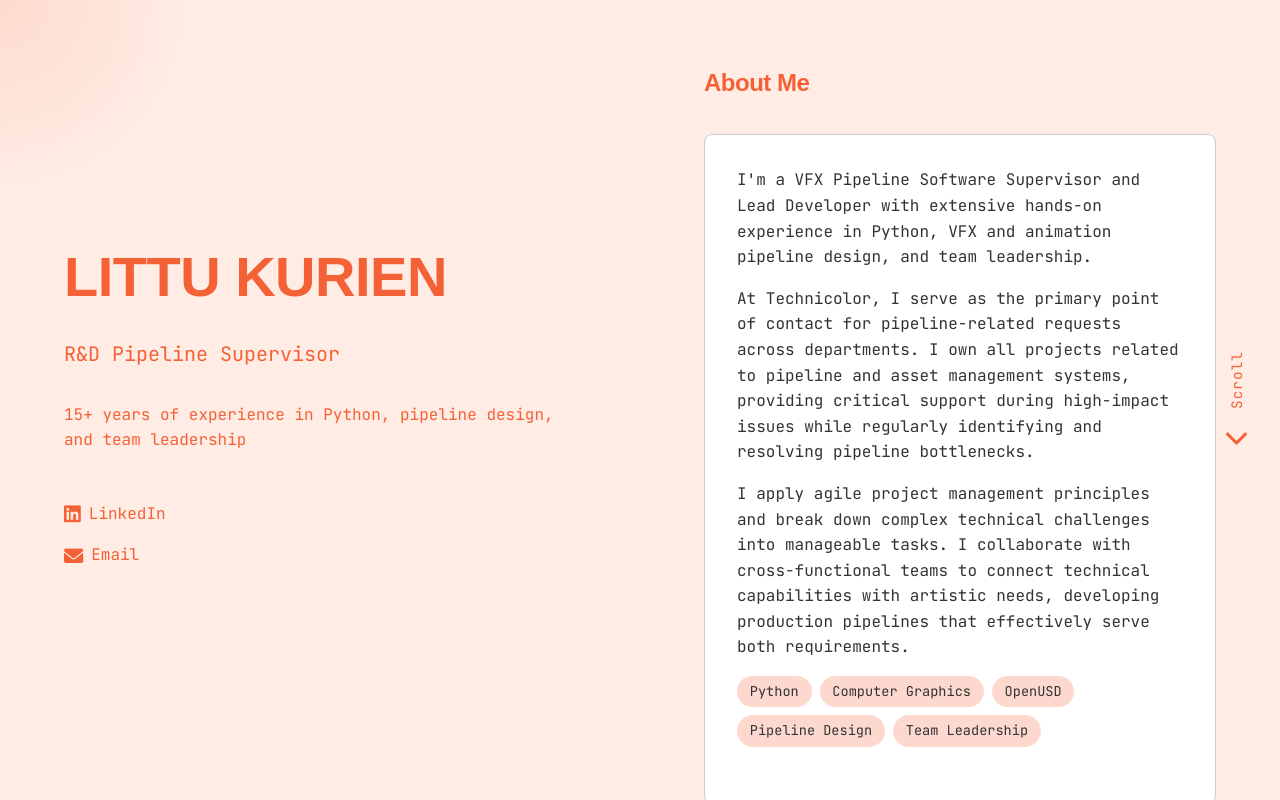
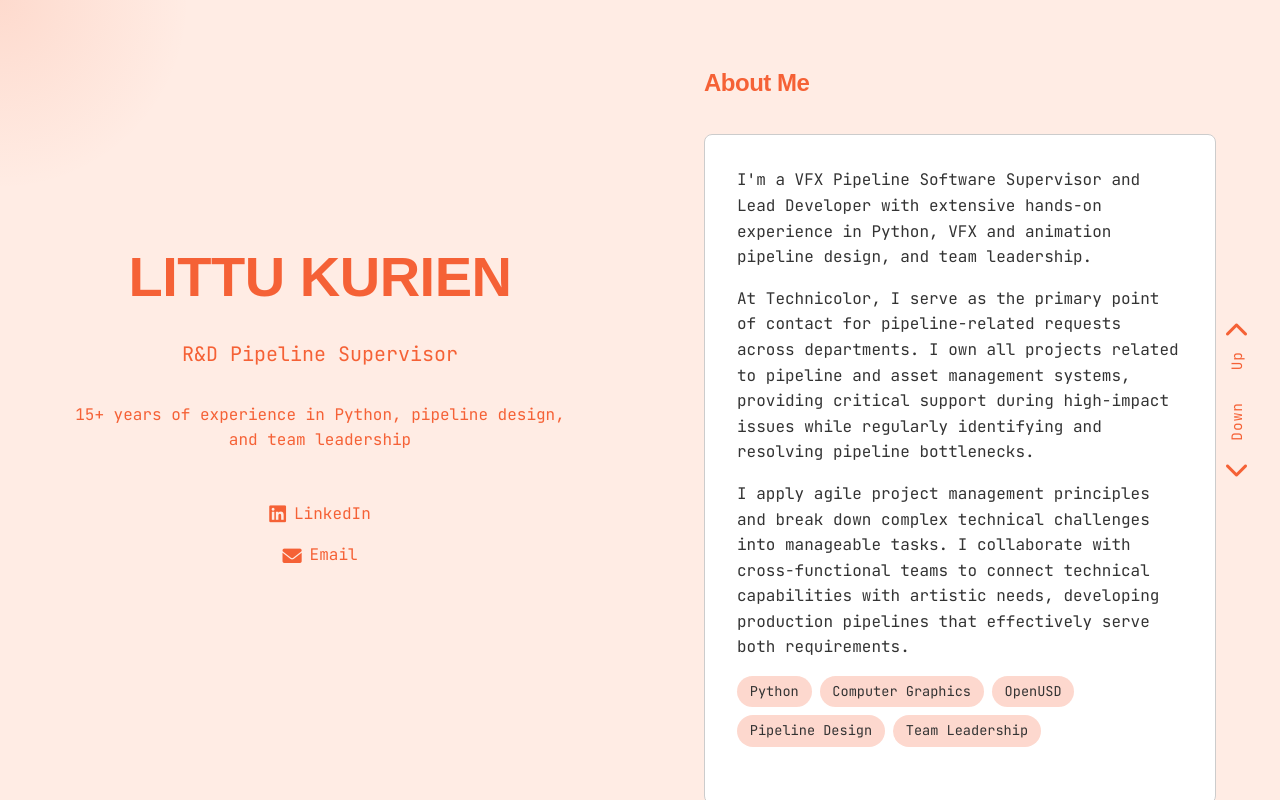
Before and after one commit to littukurien/littukurien.github.io, a plain HTML site: page index.html in a window 1280 px wide. Drawn offline with Linux system fonts and the light colour scheme; a web font is replaced by a local one.

Commit message:
Update index.html

```diff
--- a/index.html
+++ b/index.html
@@ -60,8 +60,8 @@
             display: flex;
             flex-direction: column;
             justify-content: center;
-            align-items: flex-start;
-            text-align: left;
+            align-items: center; /* Center horizontally */
+            text-align: center; /* Center text alignment */
             color: var(--accent-color);
             position: fixed;
             left: 0;
@@ -111,6 +111,7 @@
             flex-direction: column;
             gap: 1rem;
             margin-top: 2rem;
+            align-items: center; /* Center contact links */
         }
 
         .contact a {
@@ -166,7 +167,7 @@
             margin-bottom: 1rem;
         }
 
-        .scroll-prompt {
+        .scroll-controls {
             position: fixed;
             right: 2rem;
             top: 50%;
@@ -174,9 +175,17 @@
             display: flex;
             flex-direction: column;
             align-items: center;
-            gap: 0.5rem;
+            gap: 1.5rem;
             color: var(--accent-color);
             z-index: 10;
+        }
+
+        .scroll-prompt {
+            display: flex;
+            flex-direction: column;
+            align-items: center;
+            gap: 0.5rem;
+            cursor: pointer;
         }
 
         .scroll-prompt span {
@@ -193,6 +202,10 @@
             animation: bounce 2s infinite;
         }
 
+        .scroll-up i {
+            animation: bounce-up 2s infinite;
+        }
+
         @keyframes bounce {
             0%, 20%, 50%, 80%, 100% {
                 transform: translateY(0);
@@ -202,6 +215,18 @@
             }
             60% {
                 transform: translateY(-5px);
+            }
+        }
+
+        @keyframes bounce-up {
+            0%, 20%, 50%, 80%, 100% {
+                transform: translateY(0);
+            }
+            40% {
+                transform: translateY(10px);
+            }
+            60% {
+                transform: translateY(5px);
             }
         }
 
@@ -260,7 +285,7 @@
                 height: auto;
             }
 
-            .scroll-prompt {
+            .scroll-controls {
                 display: none;
             }
         }
@@ -450,9 +475,15 @@
         </div>
     </div>
 
-    <div class="scroll-prompt">
-        <span>Scroll</span>
-        <i class="fas fa-chevron-down"></i>
+    <div class="scroll-controls">
+        <div class="scroll-prompt scroll-up">
+            <i class="fas fa-chevron-up"></i>
+            <span>Up</span>
+        </div>
+        <div class="scroll-prompt scroll-down">
+            <span>Down</span>
+            <i class="fas fa-chevron-down"></i>
+        </div>
     </div>
 
     <script>
@@ -466,8 +497,8 @@
             blur.style.top = y + 'px';
         });
 
-        // Scroll effect when clicking scroll prompt
-        document.querySelector('.scroll-prompt').addEventListener('click', function() {
+        // Scroll down when clicking down arrow
+        document.querySelector('.scroll-down').addEventListener('click', function() {
             const rightSection = document.querySelector('.right-section');
             const currentScrollPos = rightSection.scrollTop;
             const windowHeight = rightSection.clientHeight;
@@ -478,6 +509,19 @@
                 behavior: 'smooth'
             });
         });
+
+        // Scroll up when clicking up arrow
+        document.querySelector('.scroll-up').addEventListener('click', function() {
+            const rightSection = document.querySelector('.right-section');
+            const currentScrollPos = rightSection.scrollTop;
+            const windowHeight = rightSection.clientHeight;
+
+            // Scroll up by one viewport height
+            rightSection.scrollTo({
+                top: currentScrollPos - windowHeight * 0.8,
+                behavior: 'smooth'
+            });
+        });
     </script>
 </body>
 </html>
```
